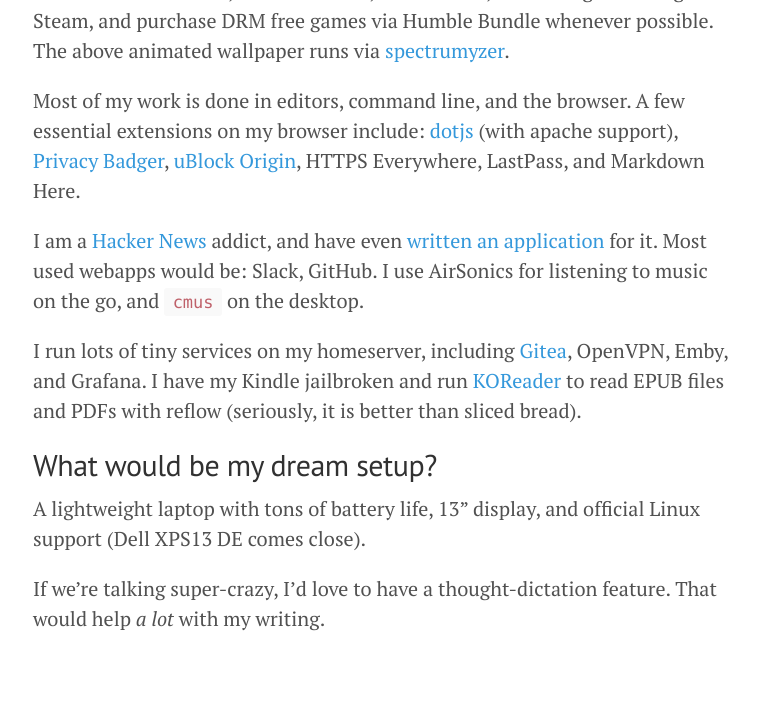
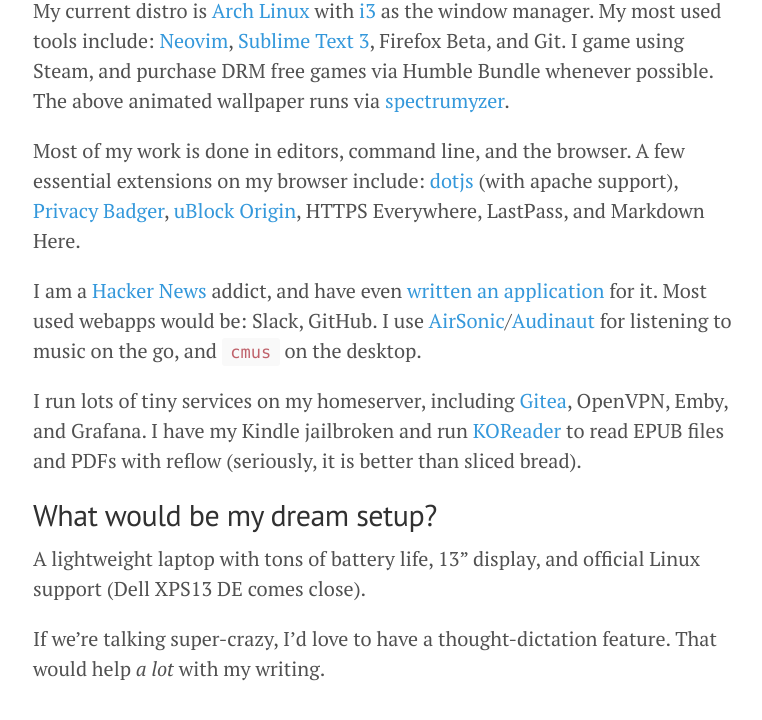
Before and after one commit to captn3m0/captn3m0.github.com, a Jekyll site: the page built from pages/setup.md, in a window 1280 px wide and 900 px high, scrolled down 1829 px, cut to the strip 136-856 px from the top of the window. Shown: the whole strip, without its empty margins (257-1019 px from the left). Built offline with Jekyll 4.4.1, drawn with Linux system fonts in a browser that asks for light colours; some of the changed lines change nothing that is shown; some of the changed text lies outside the part shown.

Commit message:
More details

```diff
--- a/pages/setup.md
+++ b/pages/setup.md
@@ -14,13 +14,15 @@
 
 I do tech and security related things at [Razorpay](https://razorpay.com).
 
+I run [HackerCouch](https://hackercouch.com/), which is like couchsurfing for hackers.
+
 ## What hardware do I use?
 
 ![My current work setup](/img/ama_setup.jpg)
 
 Most of my work is done on my Macbook Air 2015 running Arch Linux.
 
-My phone these days is a [Moto Z Play][moto] (running [Lineage OS for MicroG][ug]). I backup all of my media to my home server. Other than this, I own a Kindle Paperwhite and an iPad 2 (which I exclusively use for reading books and comics). For my music, I have a pair of [Sennheiser HD 202][hd-202], an excellent pair of headphones considering the price.
+My phone is a [Moto Z Play][moto] (running [Lineage OS for MicroG][ug]). I backup all of my media to my home server. Other than this, I own a Kindle Paperwhite and an iPad 2 (which I exclusively use for reading books and comics). For my music, I have a pair of [Sennheiser HD 202][hd-202], an excellent pair of headphones considering the price.
 
 I am an ocassional gamer and use the [Logitech G300s][g300s] for both gaming and productivity (its heavily customizable). Since my laptop speakers aren't exactly top-notch, I rely on my [Logitech X100][x100] bluetooth speakers for listening in closed spaces.
 
@@ -48,7 +50,7 @@
 
 Most of my work is done in editors, command line, and the browser. A few essential extensions on my browser include: [dotjs][.js] (with apache support), [Privacy Badger][privacybadger], [uBlock Origin][ublock], HTTPS Everywhere, LastPass, and Markdown Here.
 
-I am a [Hacker News][hn] addict, and have even [written an application][hackertray] for it. Most used webapps would be: Slack, GitHub. I use AirSonics for listening to music on the go, and `cmus` on the desktop.
+I am a [Hacker News][hn] addict, and have even [written an application][hackertray] for it. Most used webapps would be: Slack, GitHub. I use [AirSonic][airsonic]/[Audinaut][audinaut] for listening to music on the go, and `cmus` on the desktop.
 
 I run lots of tiny services on my homeserver, including [Gitea][gitea], OpenVPN, Emby, and Grafana. I have my Kindle jailbroken and run [KOReader][koreader] to read EPUB files and PDFs with reflow (seriously, it is better than sliced bread).
 
@@ -86,3 +88,5 @@
 [ug]: https://lineage.microg.org/ "Access all the Google services without proprietary closed software"
 [homeserver]: https://captnemo.in/blog/2017/09/17/home-server-build/
 [gitea]: https://git.captnemo.in
+[airsonic]: https://airsonic.github.io/ "Free and Open Source community driven media server, providing ubiquitous access to your music."
+[audinaut]: https://f-droid.org/en/packages/net.nullsum.audinaut/ "Stream music from Airsonic servers."
```
